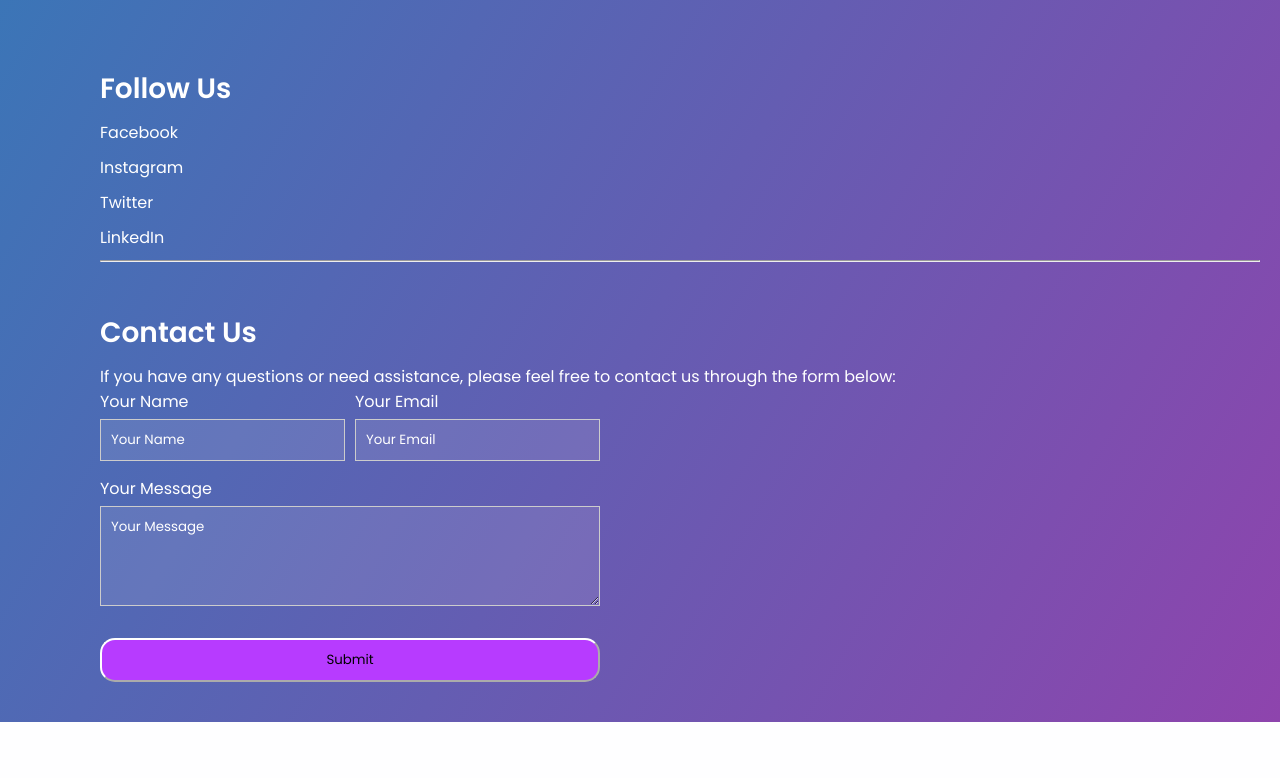
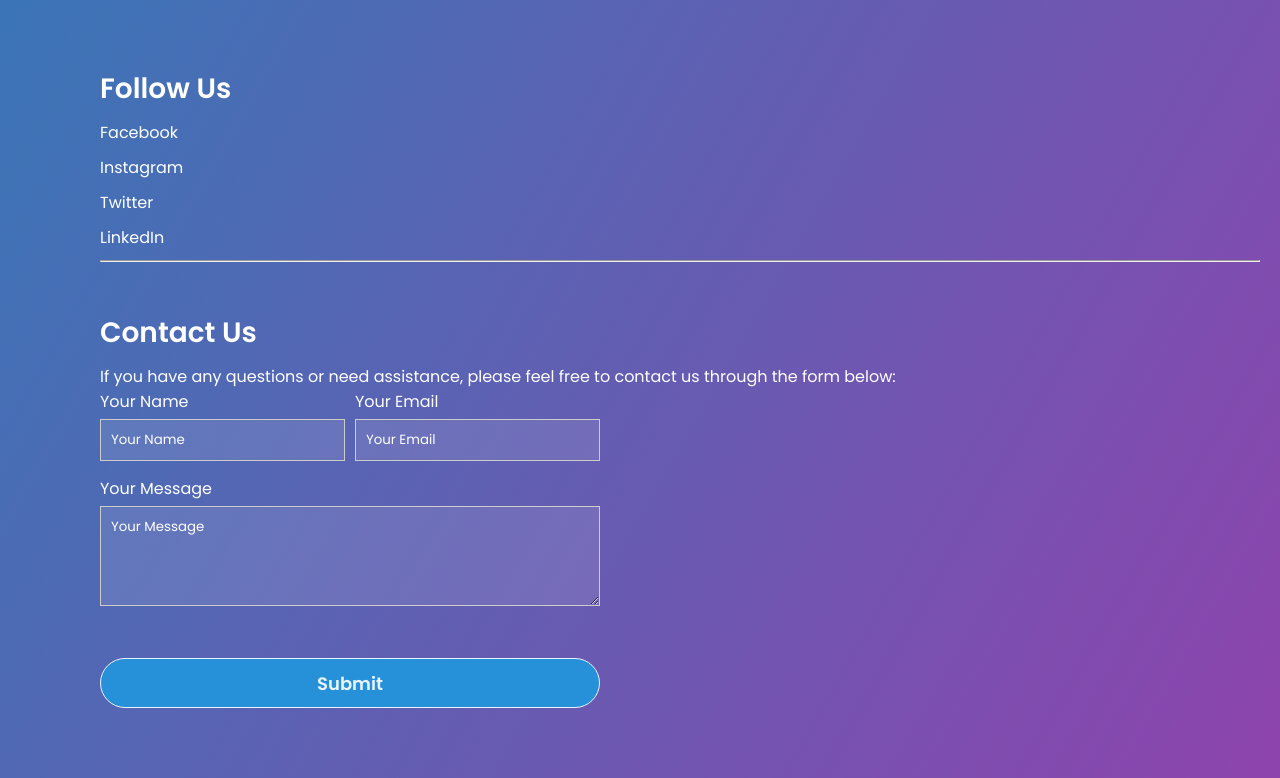
Before and after one commit to diabaatwit/Career-Match-PRO-Web-Application, a React (Create React App) app in the folder client/: page /about in a window 1280 px wide. Shown: the part 706-1484 px from the top of the page. Before the commit the page ends 1428 px from the top, so only its background shows below. Built offline with nearby package versions, Linux system fonts and the light colour scheme; the HTML template or start-up script is replaced by a standard one.

Commit message:
changed buttons' styling in about and search job to the fixed button styles we have

```diff
--- a/client/src/css/about.css
+++ b/client/src/css/about.css
@@ -74,26 +74,31 @@ body {
 .team-section {
     display: flex;
     flex-direction: column;
-    align-items: flex-start; /* Align items to the left */
+    align-items: flex-start;
+    /* Align items to the left */
 }
 
 .team-members {
     display: flex;
     justify-content: space-between;
-    width: 90%; /* the size of each member */
+    width: 90%;
+    /* the size of each member */
 }
 
 .team-member {
     display: flex;
     align-items: center;
     margin-bottom: 20px;
-    width: 50%; /* Adjust as needed */
+    width: 50%;
+    /* Adjust as needed */
 }
 
 .team-member img {
     width: 120px;
-    height: 120px; /* Adjust as needed */
-    margin-right: 25px; /* Adjust as needed */
+    height: 120px;
+    /* Adjust as needed */
+    margin-right: 25px;
+    /* Adjust as needed */
     object-fit: cover;
 }
 
@@ -112,7 +117,8 @@ body {
 .team-member p {
     color: #fff;
     font-size: 16px;
-    text-align: left; /* Align the text to the left */
+    text-align: left;
+    /* Align the text to the left */
 }
 
 
@@ -138,8 +144,10 @@ body {
 }
 
 /* Contact us section from here */
-.contact-section h2, .contact-section p {
-    text-align: left; /* Align the text to the left */
+.contact-section h2,
+.contact-section p {
+    text-align: left;
+    /* Align the text to the left */
 }
 
 .contact-section form.contact-form {
@@ -182,11 +190,11 @@ body {
     color: #fff;
 }
 
-.contact-section form.contact-form textarea::placeholder{
+.contact-section form.contact-form textarea::placeholder {
     color: #fff;
 }
 
-.contact-section form.contact-form input::placeholder{
+.contact-section form.contact-form input::placeholder {
     color: #fff;
 }
 
@@ -195,11 +203,21 @@ body {
 }
 
 .contact-section form.contact-form button {
-    padding: 10px 20px;
-    border-color: #fff;
+    text-align: center;
+    margin: 30px 0;
+    width: 100%;
+    height: 50px;
+    border: 1px solid;
+    background: #2691d9;
+    border-radius: 25px;
+    font-size: 18px;
+    color: #e9f4fb;
+    font-weight: 700;
     cursor: pointer;
-    margin-top: 10px;
-    width: 100%;
-    background: #b73bff;
-    border-radius: 15px;
+    outline: none;
 }
+
+.contact-section form.contact-form button:hover{
+    border-color: #2691d9;
+    transition: .5s;
+}
--- a/client/src/css/searchJob.css
+++ b/client/src/css/searchJob.css
@@ -58,13 +58,16 @@ body::-webkit-scrollbar {
 
 .search-field::placeholder {
   font-weight: bold;
-  font-size: 20px; /* Adjust the font size as needed */
+  font-size: 20px;
+  /* Adjust the font size as needed */
 }
 
 .search-field {
   font-weight: bold;
-  font-size: 20px; /* Adjust the font size as needed */
+  font-size: 20px;
+  /* Adjust the font size as needed */
 }
+
 /* Fix the input text for search filed*/
 /**/
 
@@ -82,17 +85,20 @@ body::-webkit-scrollbar {
 .search-btn {
   height: 50px;
   width: 150px;
-  background: #b73bff;
-  border: none;
-  color: #fff;
-  border-radius: 15px;
-  margin-right: 20px; /* Add margin between location bar and search button */
+  border: 1px solid;
+  background: #2691d9;
+  border-radius: 25px;
+  font-size: 18px;
+  color: #e9f4fb;
+  font-weight: 700;
+  cursor: pointer;
+  outline: none;
+  margin-right: 20px;
+  /* Add margin between location bar and search button */
 }
 
 .search-btn:hover {
-  background: #560372;
-  cursor: pointer;
-  border: 2px solid #c9bbbb;
+  border-color: #2691d9;
   transition: .5s;
 }
 
@@ -108,6 +114,7 @@ body::-webkit-scrollbar {
   font-size: 40px;
   margin-bottom: 1%;
 }
+
 /* Search area */
 
 /*This is for horizonal display box for seaching job( card, and job info)*/
@@ -132,18 +139,20 @@ body::-webkit-scrollbar {
 }
 
 .Cards_Container {
-  flex: 30%; /* Set the flex value to 30% */
+  flex: 30%;
+  /* Set the flex value to 30% */
   overflow-y: auto;
 }
 
 .Info_Container {
-  flex: 70%; /* Set the flex value to 70% */
+  flex: 70%;
+  /* Set the flex value to 70% */
   overflow-y: auto;
 }
 
 /* This is for the save Jobs page contianer*/
 
-.savedJobs-all h2{
+.savedJobs-all h2 {
   text-align: center;
   color: #f1e8e8;
   /* text-transform: uppercase; */
@@ -153,12 +162,14 @@ body::-webkit-scrollbar {
 }
 
 .saveCards_Container {
-  flex: 30%; /* Set the flex value to 30% */
+  flex: 30%;
+  /* Set the flex value to 30% */
   overflow-y: auto;
 }
 
 .saveInfo_Container {
-  flex: 70%; /* Set the flex value to 70% */
+  flex: 70%;
+  /* Set the flex value to 70% */
   overflow-y: auto;
 }
 
@@ -293,4 +304,5 @@ body::-webkit-scrollbar {
   top: 50%;
   left: 50%;
 }
+
 /* save and unsave buttoms*/
```
